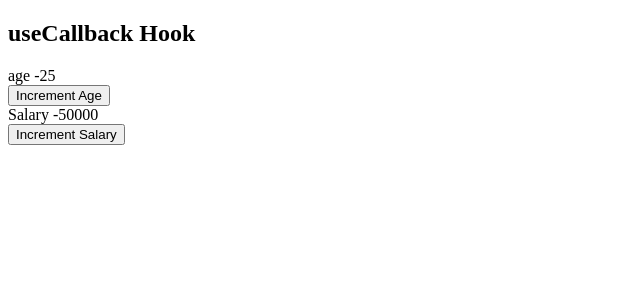
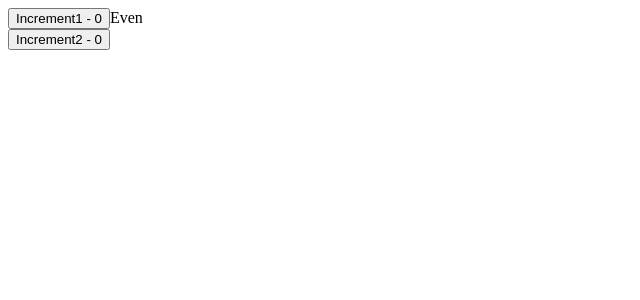
Before and after one commit to vardhan35/redux-context, a React (Create React App) app: page / in a window 1280 px wide. Shown: the top 300 px of the page, without its empty margins (0-640 px from the left). Built offline with nearby package versions, Linux system fonts and the light colour scheme.

Commit message:
Added MomoApp.js to App.js Component

```diff
--- a/src/App.js
+++ b/src/App.js
@@ -1,9 +1,9 @@
-import UseCallBackApp from "./Callback/UseCallBackApp";
+import MemoApp from "./Memo/MemoApp";
 
 function App() {
   return (
     <div className="App">
-      <UseCallBackApp />
+      <MemoApp />
     </div>
   );
 }
```
